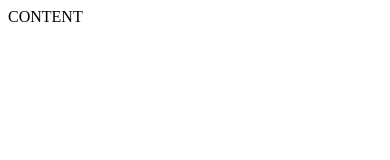
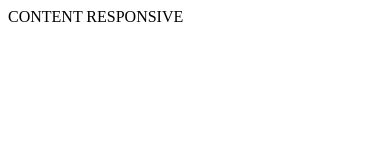
Before and after one commit to FragVagis/6-coming-soon, a website: page index.html in a window 390 px wide. Drawn offline with Linux system fonts and the light colour scheme.

Commit message:
Responsive demo

```diff
--- a/index.html
+++ b/index.html
@@ -19,7 +19,7 @@
 </head>
 
 <body>
-    CONTENT
+    CONTENT RESPONSIVE
 </body>
 
 </html>
```
